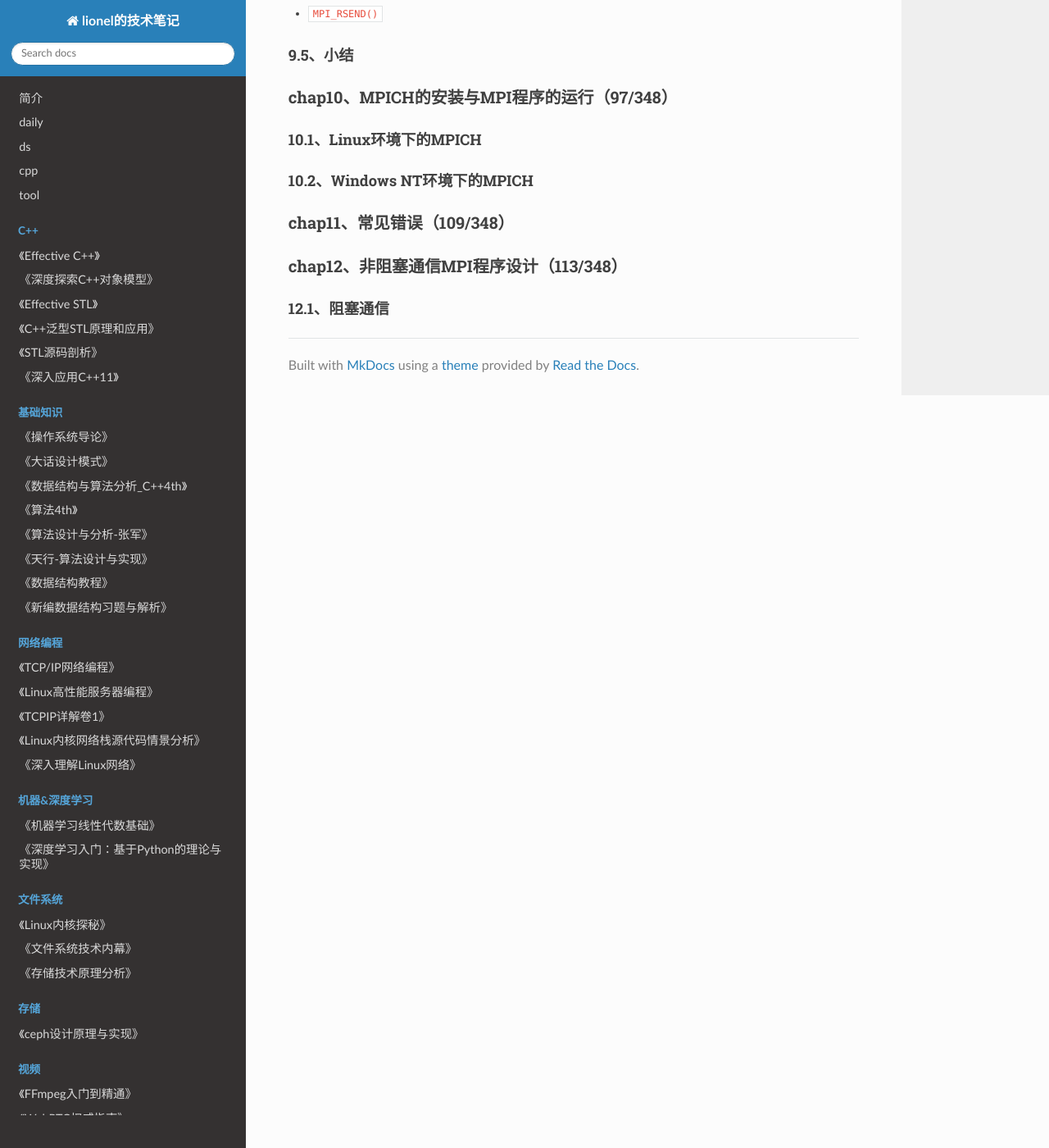
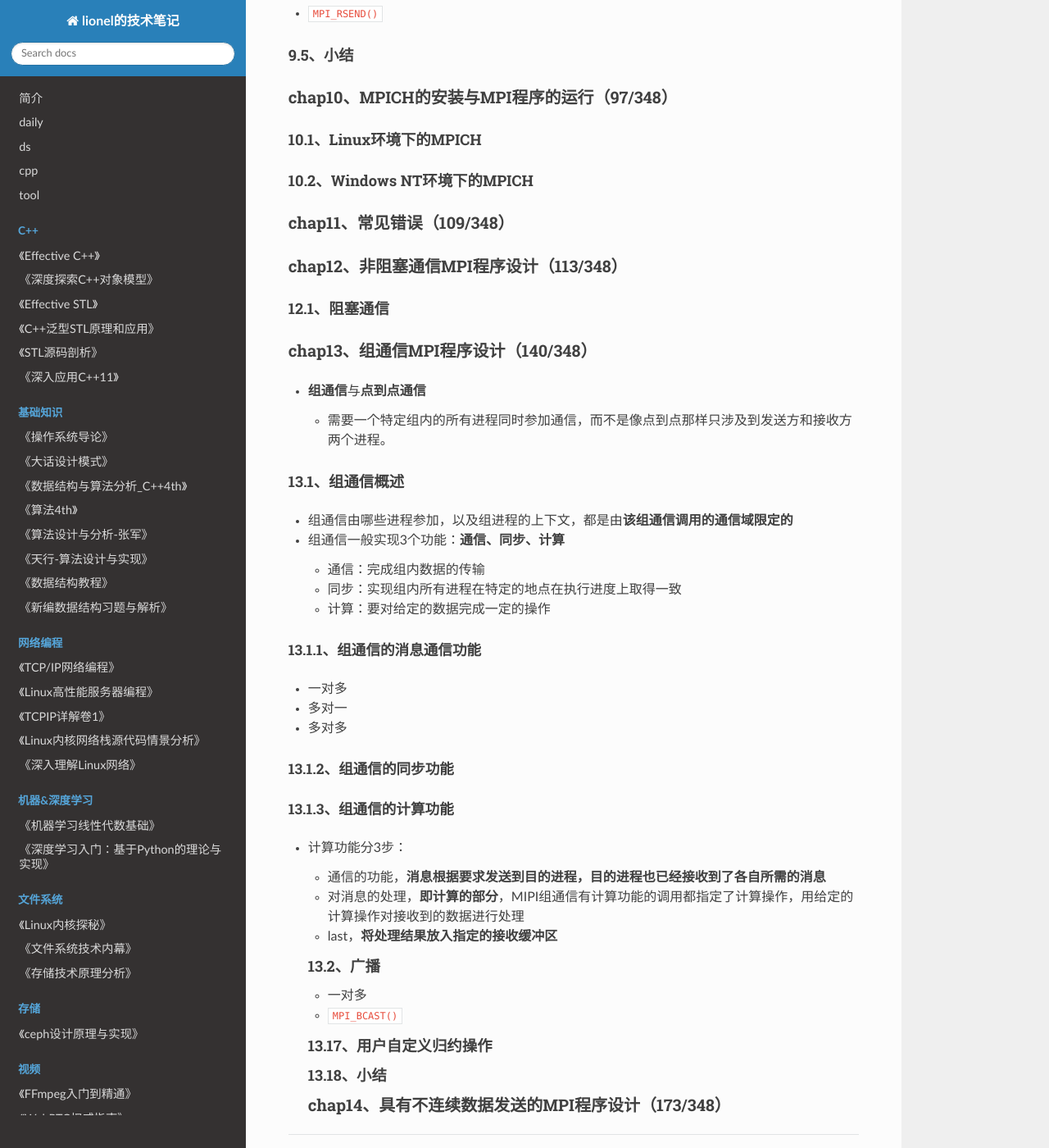
Before and after one commit to wolflion/booknotes, an MkDocs documentation site: the page built from docs/32parallelComputing/高性能计算之并行编程技术-MPI并行程序设计.md, in a window 1280 px wide and 1400 px high, scrolled down 2943 px. Shown: the whole window at 82% size. Built offline with MkDocs 1.6.1, drawn with Linux system fonts in a browser that asks for light colours; nearby versions of some CDN libraries.

Commit message:
Update 高性能计算之并行编程技术-MPI并行程序设计.md

```diff
--- a/docs/32parallelComputing/高性能计算之并行编程技术-MPI并行程序设计.md
+++ b/docs/32parallelComputing/高性能计算之并行编程技术-MPI并行程序设计.md
@@ -124,3 +124,43 @@ chap6、六个接口构成的MPI子集
 ### chap12、非阻塞通信MPI程序设计（113/348）
 
 #### 12.1、阻塞通信
+
+### chap13、组通信MPI程序设计（140/348）
+
++ **组通信**与**点到点通信**
+  + 需要一个特定组内的所有进程同时参加通信，而不是像点到点那样只涉及到发送方和接收方两个进程。
+
+#### 13.1、组通信概述
+
++ 组通信由哪些进程参加，以及组进程的上下文，都是由**该组通信调用的通信域限定的**
++ 组通信一般实现3个功能：**通信、同步、计算**
+  + 通信：完成组内数据的传输
+  + 同步：实现组内所有进程在特定的地点在执行进度上取得一致
+  + 计算：要对给定的数据完成一定的操作
+
+##### 13.1.1、组通信的消息通信功能
+
++ 一对多
++ 多对一
++ 多对多
+
+##### 13.1.2、组通信的同步功能
+
+##### 13.1.3、组通信的计算功能
+
++ 计算功能分3步：
+
+  + 通信的功能，**消息根据要求发送到目的进程，目的进程也已经接收到了各自所需的消息**
+  + 对消息的处理，**即计算的部分**，MIPI组通信有计算功能的调用都指定了计算操作，用给定的计算操作对接收到的数据进行处理
+  + last，**将处理结果放入指定的接收缓冲区**
+
+  #### 13.2、广播
+
+  + 一对多
+  + `MPI_BCAST()`
+
+  #### 13.17、用户自定义归约操作
+
+  #### 13.18、小结
+
+  ### chap14、具有不连续数据发送的MPI程序设计（173/348）
```
